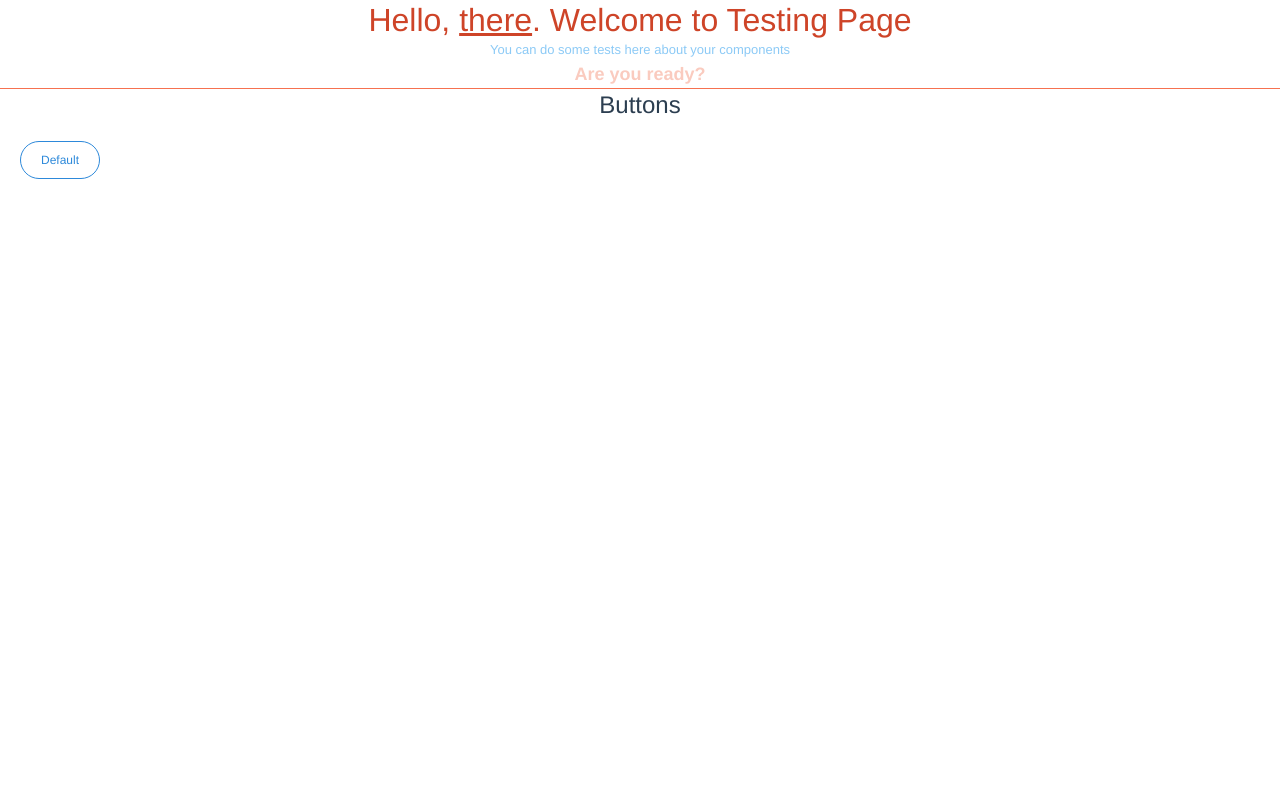
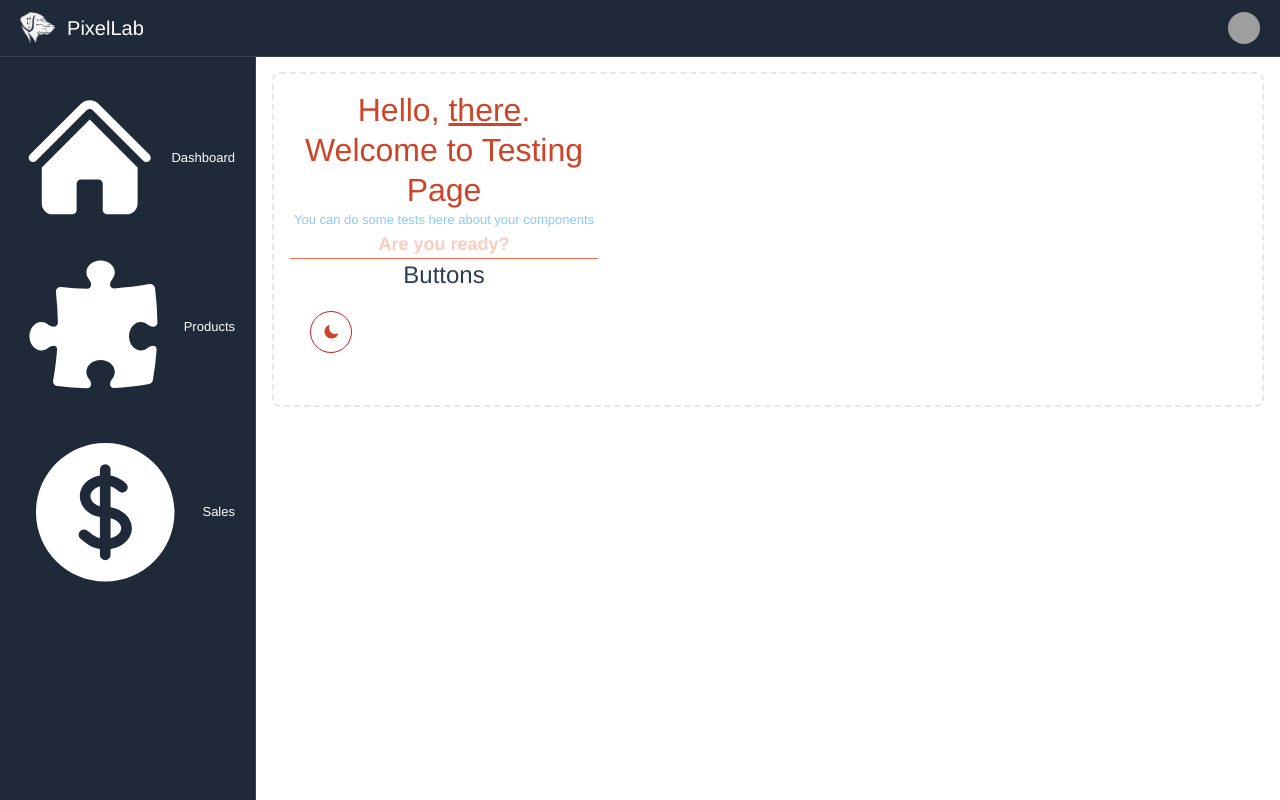
Before and after one commit to KevinZav/Punto-Venta, a Vue app: page /#/testing in a window 1280 px wide. Built offline with nearby package versions, Linux system fonts and the light colour scheme; grey boxes are pictures that could not be loaded.

Commit message:
chore: implement sidebar and navbar in testing

```diff
--- a/src/app/pages/testing/TestingPage.vue
+++ b/src/app/pages/testing/TestingPage.vue
@@ -1,22 +1,28 @@
 <template>
+  <navbar></navbar>
+  <side-bar></side-bar>
+  <div class="p-4 sm:ml-64">
+    <div class="p-4 border-2 border-gray-200 border-dashed rounded-lg dark:border-gray-700 mt-14">
+      <div class="grid grid-cols-3 gap-4 mb-4">
         <div class="container">
           <typography :variant="'h1'" :color="'red-700'">
             Hello, <span class="text-underline">there</span>. Welcome to Testing Page
           </typography>
-    <typography
-      :variant="'body-2'"
-      :color="'blue-400'"
-      :text="'You can do some tests here about your components'"></typography>
-      <typography
-        :variant="'body-1'"
-        :color="'red-100'"
-        :text="'Are you ready?'"
-        :fontBold="true"></typography>
+          <typography :variant="'body-2'" :color="'blue-400'" :text="'You can do some tests here about your components'">
+          </typography>
+          <typography :variant="'body-1'" :color="'red-100'" :text="'Are you ready?'" :fontBold="true"></typography>
           <hr class="bg-red-400">
           <div class="buttons">
             <h3>Buttons</h3>
             <div class="flex gap-3 m-5">
-        <action-button @onClick="onClickButton" :text="'Default'" :variant="'primary-outline pill'"/>
+              <action-button
+                @onClick="onClickButton"
+                :variant="'red-outline icon'"
+                :icon="'MoonIcon'"
+                :iconPosition="'right'"/>
+            </div>
+          </div>
+        </div>
       </div>
     </div>
   </div>
@@ -25,14 +31,19 @@
 <script>
 import Typography from '@/app/shared/modules/components/Typography/Typography.vue'
 import ActionButton from '@/app/shared/modules/components/ActionButton/ActionButton.vue'
+import Navbar from '@/app/shared/modules/components/Navigation/Navbar.vue'
+import SideBar from '@/app/shared/modules/components/Navigation/SideBar.vue'
+
 export default {
   name: 'TestingPage',
   components: {
     Typography,
-    ActionButton
+    ActionButton,
+    Navbar,
+    SideBar
   },
   methods: {
-    onClickButton () {
+    onClickButton() {
       alert(`It's Britney, bitch!`)
     }
   }
@@ -41,6 +52,7 @@ export default {
 
 <style lang="scss" scoped>
 @use '@/assets/styles/global/colors' as *;
+
 .container {
   hr {
     height: 1px;
```
Lines whose indentation alone changed are shown as unchanged.
